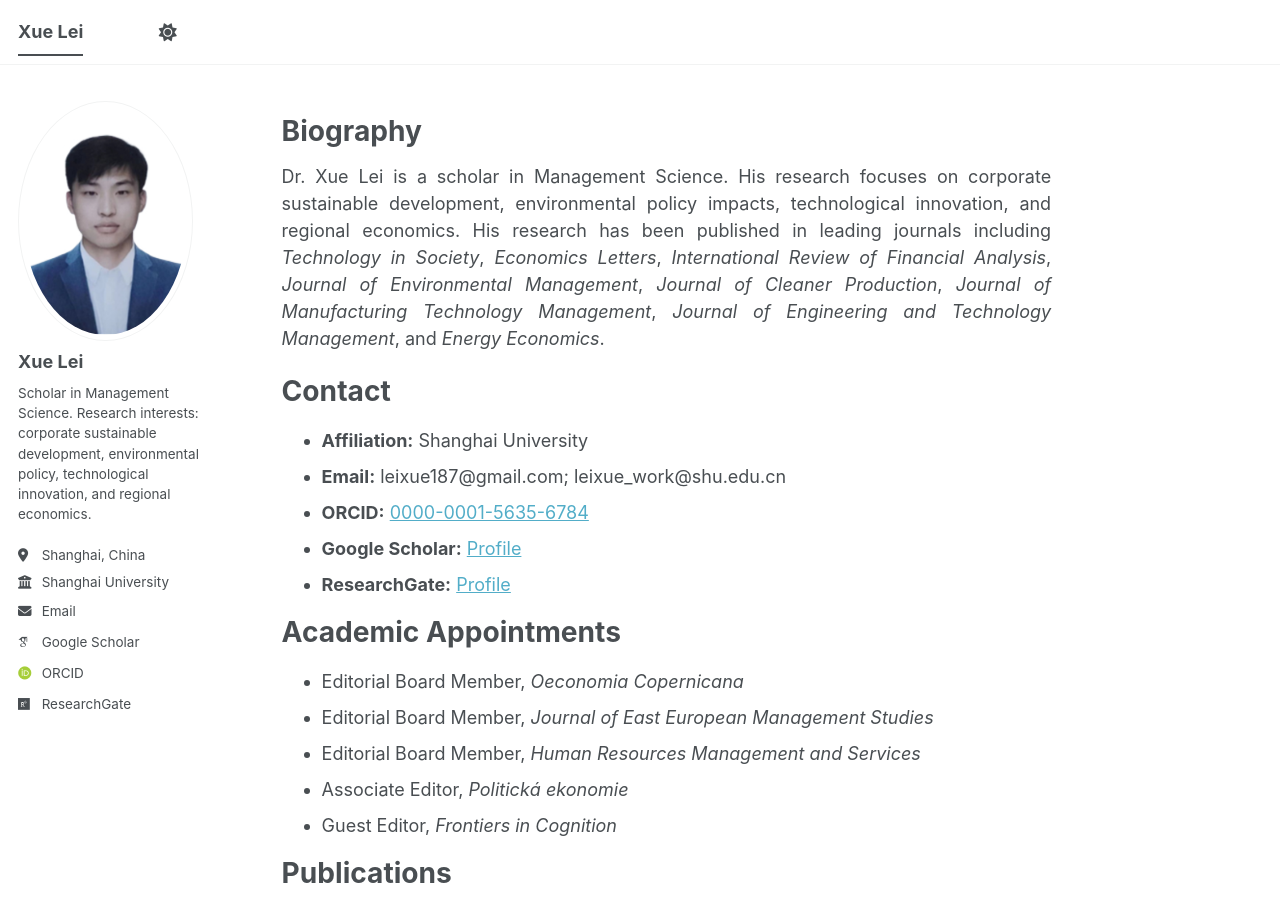
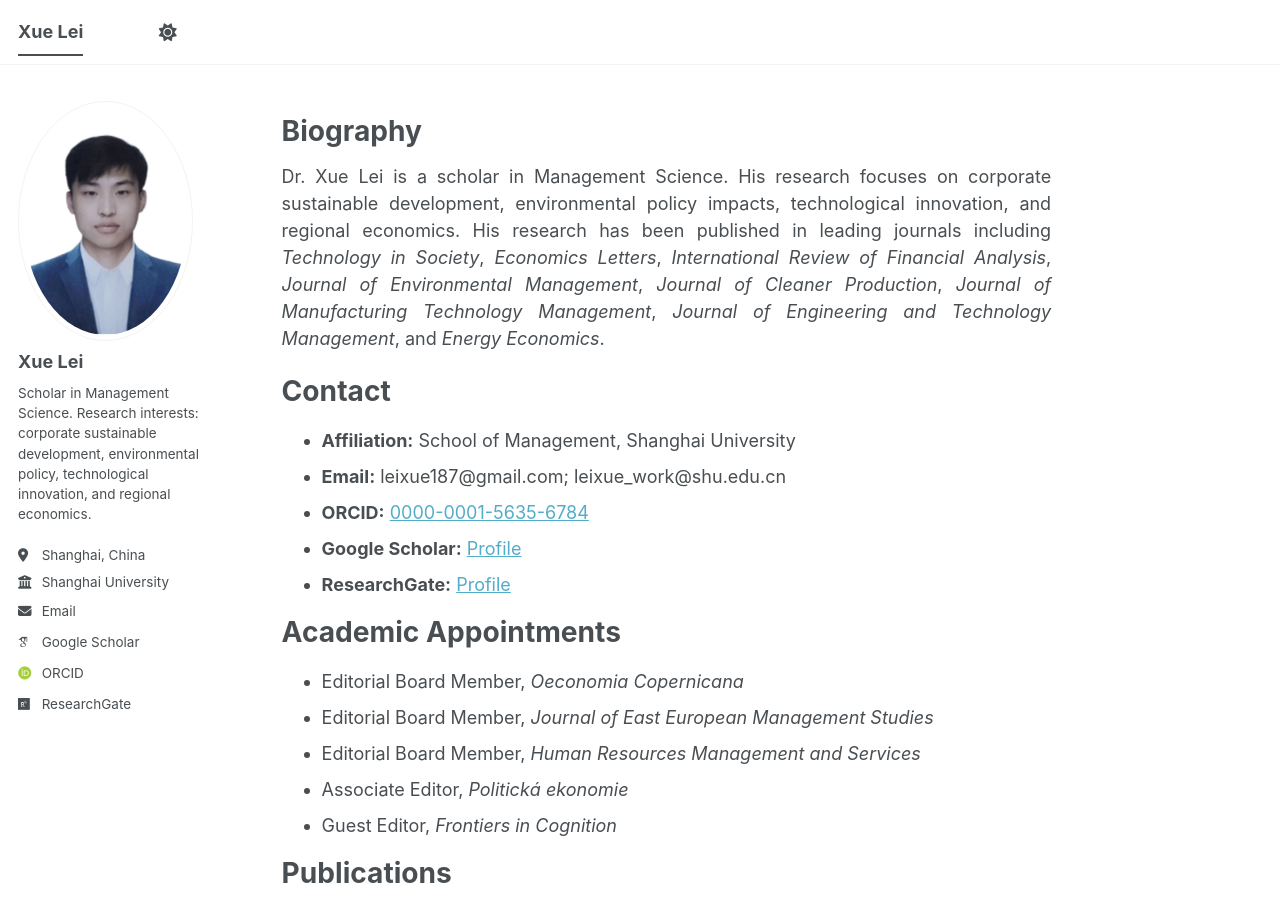
Before and after one commit to leixue-work/leixue-work.github.io, a Jekyll site: the page built from _pages/about.md, in a window 1280 px wide and 900 px high. Built offline with Jekyll 4.4.1, drawn with Linux system fonts in a browser that asks for light colours; some web fonts are replaced; a script bundle is joined from its source files by our own code; library files that are not in the unit come from our copies.

Commit message:
Update about.md

```diff
--- a/_pages/about.md
+++ b/_pages/about.md
@@ -27,7 +27,7 @@ Dr. Xue Lei is a scholar in Management Science. His research focuses on corporat
 
 Contact
 ======
-* **Affiliation:** Shanghai University
+* **Affiliation:** School of Management, Shanghai University
 * **Email:** leixue187@gmail.com; leixue_work@shu.edu.cn
 * **ORCID:** [0000-0001-5635-6784](https://orcid.org/0000-0001-5635-6784)
 * **Google Scholar:** [Profile](https://scholar.google.com/citations?user=Fl9fzV8AAAAJ&hl=zh-CN)
```
